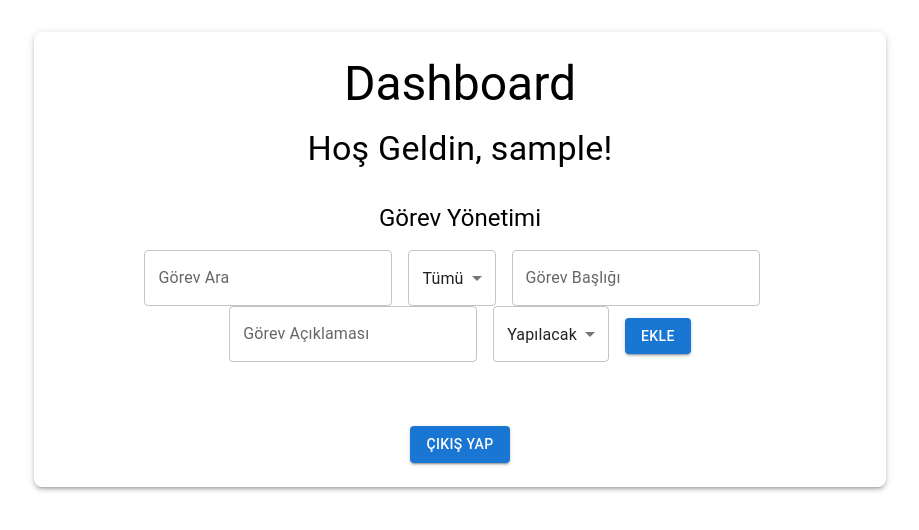
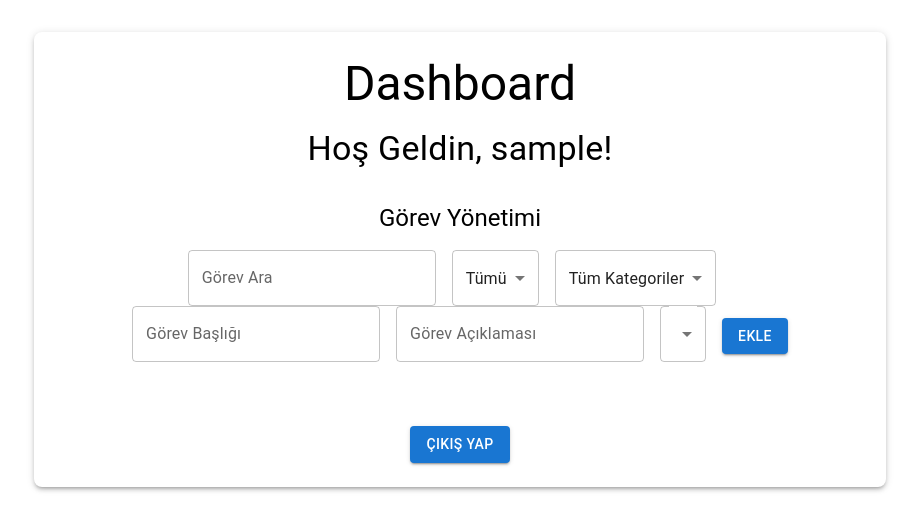
Before and after one commit to rmkofficial/techiz-task-manager, a Next.js app: page /dashboard in a window 1280 px wide. Shown: the top 530 px of the page, without its empty margins (180-1099 px from the left). Built offline with nearby package versions, Linux system fonts and the light colour scheme; sample sign-in values are in the browser's storage.

Commit message:
Refactor file paths and import statements in TaskManager.js and related components

```diff
--- a/src/components/TaskManager.js
+++ b/src/components/TaskManager.js
@@ -16,23 +16,29 @@ const TaskManager = () => {
         updateTaskStatus,
         searchTerm,
         filterStatus,
+        filterCategory,
         setSearchTerm,
         setFilterStatus,
+        setFilterCategory,
+        categories
     } = useStore();
+
     const [newTaskTitle, setNewTaskTitle] = useState('');
     const [newTaskDescription, setNewTaskDescription] = useState('');
+    const [newTaskCategory, setNewTaskCategory] = useState('');
     const [newTaskStatus, setNewTaskStatus] = useState('todo');
     const [editTaskId, setEditTaskId] = useState(null);
     const [editTaskTitle, setEditTaskTitle] = useState('');
     const [editTaskDescription, setEditTaskDescription] = useState('');
+    const [editTaskCategory, setEditTaskCategory] = useState('');
     const [editTaskStatus, setEditTaskStatus] = useState('');
     const [open, setOpen] = useState(false);
 
     useLoadTasks();
 
     const handleAddTask = () => {
-        if (newTaskTitle.trim() === '' || newTaskDescription.trim() === '') {
-            toast.error('Görev başlığı ve açıklaması boş olamaz.');
+        if (newTaskTitle.trim() === '' || newTaskDescription.trim() === '' || newTaskCategory.trim() === '') {
+            toast.error('Görev başlığı, açıklaması ve kategorisi boş olamaz.');
             return;
         }
 
@@ -40,36 +46,38 @@ const TaskManager = () => {
             id: new Date().getTime(),
             title: newTaskTitle,
             description: newTaskDescription,
+            category: newTaskCategory,
             status: newTaskStatus,
         };
 
         addTask(newTaskEntry);
         setNewTaskTitle('');
         setNewTaskDescription('');
+        setNewTaskCategory('');
         setNewTaskStatus('todo');
         toast.success('Görev başarıyla eklendi!');
     };
-
 
     const handleEditTask = (task) => {
         setEditTaskId(task.id);
         setEditTaskTitle(task.title);
         setEditTaskDescription(task.description);
+        setEditTaskCategory(task.category);
         setEditTaskStatus(task.status);
         setOpen(true);
     };
 
-
     const handleUpdateTask = () => {
-        if (editTaskTitle.trim() === '' || editTaskDescription.trim() === '') {
-            toast.error('Görev başlığı ve açıklaması boş olamaz.');
+        if (editTaskTitle.trim() === '' || editTaskDescription.trim() === '' || editTaskCategory.trim() === '') {
+            toast.error('Görev başlığı, açıklaması ve kategorisi boş olamaz.');
             return;
         }
 
-        updateTask({ id: editTaskId, title: editTaskTitle, description: editTaskDescription, status: editTaskStatus });
+        updateTask({ id: editTaskId, title: editTaskTitle, description: editTaskDescription, category: editTaskCategory, status: editTaskStatus });
         setEditTaskId(null);
         setEditTaskTitle('');
         setEditTaskDescription('');
+        setEditTaskCategory('');
         setEditTaskStatus('');
         setOpen(false);
         toast.success('Görev başarıyla güncellendi!');
@@ -87,7 +95,8 @@ const TaskManager = () => {
     const filteredTasks = tasks.filter((task) => {
         const matchesSearchTerm = task.title.toLowerCase().includes(searchTerm.toLowerCase());
         const matchesFilterStatus = filterStatus === 'all' || task.status === filterStatus;
-        return matchesSearchTerm && matchesFilterStatus;
+        const matchesFilterCategory = filterCategory === 'all' || task.category === filterCategory;
+        return matchesSearchTerm && matchesFilterStatus && matchesFilterCategory;
     });
 
     return (
@@ -112,6 +121,19 @@ const TaskManager = () => {
                     <MenuItem value="in-progress">Yapılıyor</MenuItem>
                     <MenuItem value="done">Tamamlandı</MenuItem>
                 </Select>
+                <Select
+                    value={filterCategory}
+                    onChange={(e) => setFilterCategory(e.target.value)}
+                    displayEmpty
+                    sx={{ mr: 2 }}
+                >
+                    <MenuItem value="all">Tüm Kategoriler</MenuItem>
+                    {categories.map((category) => (
+                        <MenuItem key={category} value={category}>
+                            {category}
+                        </MenuItem>
+                    ))}
+                </Select>
                 <TextField
                     label="Görev Başlığı"
                     variant="outlined"
@@ -127,14 +149,17 @@ const TaskManager = () => {
                     sx={{ mr: 2 }}
                 />
                 <Select
-                    value={newTaskStatus}
-                    onChange={(e) => setNewTaskStatus(e.target.value)}
+                    label="Kategori"
+                    value={newTaskCategory}
+                    onChange={(e) => setNewTaskCategory(e.target.value)}
                     displayEmpty
                     sx={{ mr: 2 }}
                 >
-                    <MenuItem value="todo">Yapılacak</MenuItem>
-                    <MenuItem value="in-progress">Yapılıyor</MenuItem>
-                    <MenuItem value="done">Tamamlandı</MenuItem>
+                    {categories.map((category) => (
+                        <MenuItem key={category} value={category}>
+                            {category}
+                        </MenuItem>
+                    ))}
                 </Select>
                 <Button variant="contained" onClick={handleAddTask}>
                     Ekle
@@ -163,7 +188,7 @@ const TaskManager = () => {
                         </>
                     }>
                         <ListItemText
-                            primary={task.title}
+                            primary={`${task.title} - [${task.category}]`}
                             secondary={task.description}
                         />
                     </ListItem>
@@ -175,7 +200,7 @@ const TaskManager = () => {
                 <DialogTitle>Görev Düzenle</DialogTitle>
                 <DialogContent>
                     <DialogContentText>
-                        Görev başlığını ve açıklamasını düzenleyin.
+                        Görev başlığını, açıklamasını ve kategorisini düzenleyin.
                     </DialogContentText>
                     <TextField
                         autoFocus
@@ -197,14 +222,16 @@ const TaskManager = () => {
                         onChange={(e) => setEditTaskDescription(e.target.value)}
                     />
                     <Select
-                        value={editTaskStatus}
-                        onChange={(e) => setEditTaskStatus(e.target.value)}
+                        value={editTaskCategory}
+                        onChange={(e) => setEditTaskCategory(e.target.value)}
                         fullWidth
                         sx={{ mt: 2 }}
                     >
-                        <MenuItem value="todo">Yapılacak</MenuItem>
-                        <MenuItem value="in-progress">Yapılıyor</MenuItem>
-                        <MenuItem value="done">Tamamlandı</MenuItem>
+                        {categories.map((category) => (
+                            <MenuItem key={category} value={category}>
+                                {category}
+                            </MenuItem>
+                        ))}
                     </Select>
                 </DialogContent>
                 <DialogActions>
--- a/src/store.js
+++ b/src/store.js
@@ -5,6 +5,8 @@ const useStore = create((set) => ({
     tasks: [],
     searchTerm: '',
     filterStatus: 'all',
+    filterCategory: 'all',
+    categories: ['İş', 'Kişisel', 'Eğitim', 'Acil'],
 
     fetchTasks: () => {
         if (typeof window !== 'undefined') {
@@ -55,6 +57,7 @@ const useStore = create((set) => ({
 
     setSearchTerm: (term) => set({ searchTerm: term }),
     setFilterStatus: (status) => set({ filterStatus: status }),
+    setFilterCategory: (category) => set({ filterCategory: category }),
 }));
 
 export default useStore;
```
